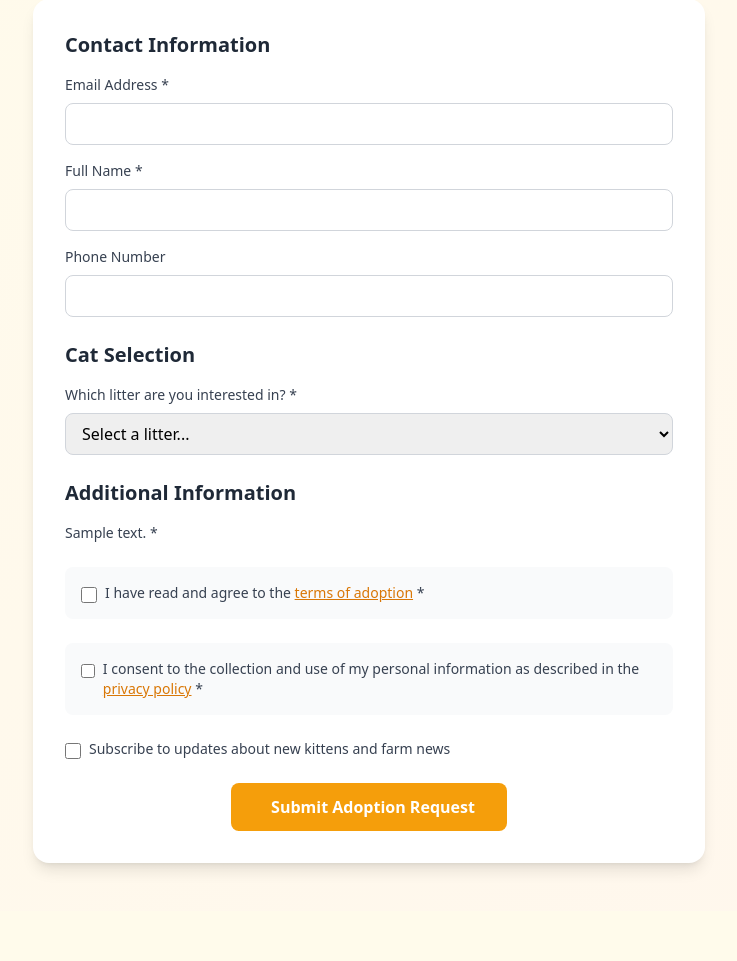
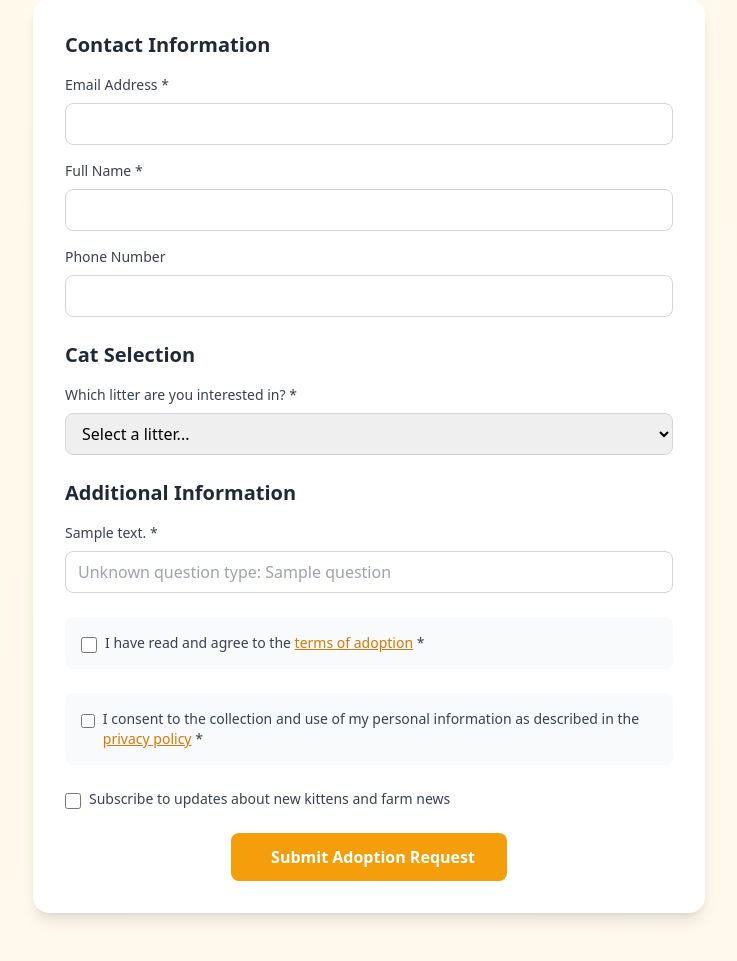
Before and after one commit to 19maxi71/catFarm_site_fastAPI_project, a FastAPI app: page /adoption-form in a window 1280 px wide. Shown: the part 217-1178 px from the top of the page, without its empty margins (271-1008 px from the left). Before the commit the page ends 1090 px from the top, so only its background shows below. Run offline with FastAPI, Linux system fonts and the light colour scheme; tables that the repository leaves empty hold one stand-in row (values such as "Sample post"); some libraries are stand-ins or nearby versions.

Commit message:
Correction of question display in adoption request form.

```diff
--- a/templates/adoption_form.html
+++ b/templates/adoption_form.html
@@ -193,19 +193,26 @@ function renderQuestions(questions) {
         if (question.question_type === 'text') {
             html += `<input type="text" name="q_${question.id}" ${question.is_required ? 'required' : ''}
                      class="w-full px-3 py-2 border border-gray-300 rounded-lg focus:ring-2 focus:ring-amber-500 focus:border-transparent">`;
+        } else if (question.question_type === 'textarea') {
+            html += `<textarea name="q_${question.id}" rows="4" ${question.is_required ? 'required' : ''}
+                     class="w-full px-3 py-2 border border-gray-300 rounded-lg focus:ring-2 focus:ring-amber-500 focus:border-transparent"></textarea>`;
         } else if (question.question_type === 'checkbox') {
-            html += `<div class="space-y-2">
-                        <div class="flex items-center">
-                            <input type="radio" name="q_${question.id}" value="yes" ${question.is_required ? 'required' : ''}
+            html += `<div class="flex items-center">
+                        <input type="checkbox" name="q_${question.id}" value="yes" ${question.is_required ? 'required' : ''}
+                               class="h-4 w-4 text-amber-600 focus:ring-amber-500 border-gray-300 rounded">
+                        <label class="ml-2 block text-sm text-gray-700">Yes</label>
+                     </div>`;
+        } else if (question.question_type === 'radio' && question.options) {
+            const options = question.options.split('\n').filter(opt => opt.trim());
+            html += `<div class="space-y-2">`;
+            options.forEach(option => {
+                html += `<div class="flex items-center">
+                            <input type="radio" name="q_${question.id}" value="${option.trim()}" ${question.is_required ? 'required' : ''}
                                    class="h-4 w-4 text-amber-600 focus:ring-amber-500 border-gray-300">
-                            <label class="ml-2 block text-sm text-gray-700">Yes</label>
-                        </div>
-                        <div class="flex items-center">
-                            <input type="radio" name="q_${question.id}" value="no" ${question.is_required ? 'required' : ''}
-                                   class="h-4 w-4 text-amber-600 focus:ring-amber-500 border-gray-300">
-                            <label class="ml-2 block text-sm text-gray-700">No</label>
-                        </div>
-                     </div>`;
+                            <label class="ml-2 block text-sm text-gray-700">${option.trim()}</label>
+                         </div>`;
+            });
+            html += `</div>`;
         } else if (question.question_type === 'select' && question.options) {
             const options = question.options.split('\n').filter(opt => opt.trim());
             html += `<select name="q_${question.id}" ${question.is_required ? 'required' : ''}
@@ -215,6 +222,11 @@ function renderQuestions(questions) {
                 html += `<option value="${option.trim()}">${option.trim()}</option>`;
             });
             html += `</select>`;
+        } else {
+            // Fallback for unknown types
+            html += `<input type="text" name="q_${question.id}" ${question.is_required ? 'required' : ''}
+                     class="w-full px-3 py-2 border border-gray-300 rounded-lg focus:ring-2 focus:ring-amber-500 focus:border-transparent"
+                     placeholder="Unknown question type: ${question.question_type}">`;
         }
 
         html += `</div>`;
@@ -261,6 +273,15 @@ document.getElementById('adoptionForm').addEventListener('submit', async functio
             data.custom_answers[questionId] = value;
         }
     }
+
+    // Handle checkboxes that weren't checked (they won't appear in formData)
+    const allCheckboxes = document.querySelectorAll('input[type="checkbox"][name^="q_"]');
+    allCheckboxes.forEach(checkbox => {
+        const questionId = checkbox.name.replace('q_', '');
+        if (!data.custom_answers.hasOwnProperty(questionId)) {
+            data.custom_answers[questionId] = 'no';
+        }
+    });
 
     try {
         const response = await fetch('/api/adoption/submit', {
```
Also changed, not shown: add_sample_adoption_questions.py (+52 -1 lines).
